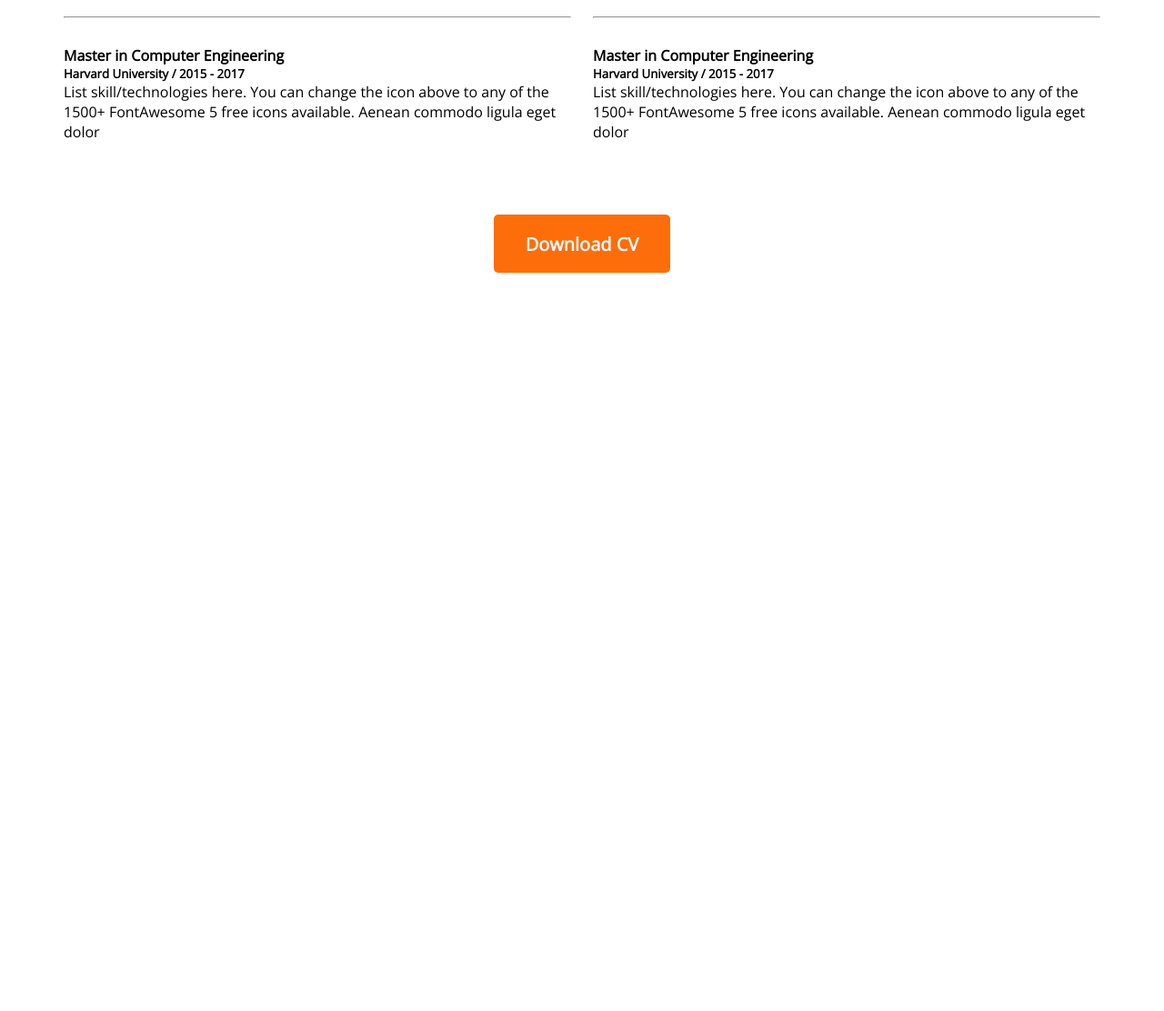
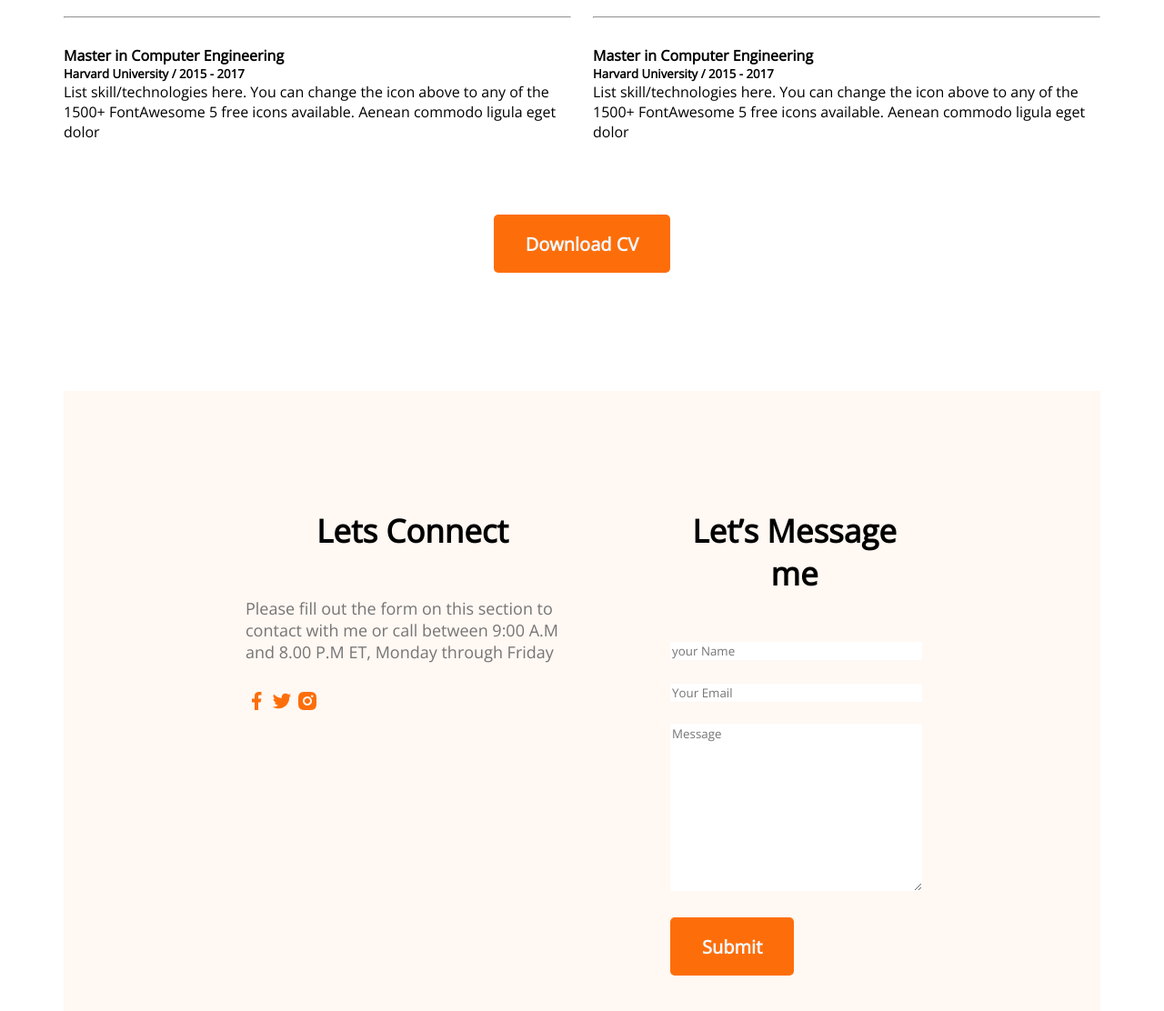
Before and after one commit to Tareq1131/portfolio_webside, a plain HTML site: page index.html in a window 1280 px wide. Shown: the part 2641-3753 px from the top of the page at 91% size. Before the commit the page ends 2941 px from the top, so only its background shows below. Drawn offline with nearby package versions, Linux system fonts and the light colour scheme.

Commit message:
Contact section added

```diff
--- a/index.html
+++ b/index.html
@@ -167,6 +167,36 @@
          </div>
         </section>
 
+        <!-- contact section -->
+        <section class="contact-section">
+          <div>
+            <h3 class="section-title">Lets Connect</h3>
+            <p class="section-description">
+                Please fill out the form on this section to contact with me or call between
+                9:00 A.M and 8.00 P.M ET, Monday through Friday
+            </p>
+            <a href="">
+                <img src="images/icons/facebook.png" alt="">
+            </a>
+            <a href="">
+                <img src="images/icons/twitter.png" alt="">
+            </a>
+            <a href="">
+                <img src="images/icons/insta.png" alt="">
+            </a>
+          </div>
+
+          <div>
+                <h3 class="section-title">Let’s Message me</h3>
+                <form action="">
+                    <input type="text" name="" id=""placeholder="your Name">
+                    <input type="email" name="" id=""placeholder="Your Email">
+                    <textarea name="" id="" cols="30" rows="10" placeholder="Message"></textarea>
+                    <input class="btn-primary" type="submit" value="Submit">
+                </form>
+          </div>
+        </section>
+
     </main>
     <footer>
 
--- a/style/portfolio.css
+++ b/style/portfolio.css
@@ -164,3 +164,25 @@ color: #757575;
    text-align: center;
 
 }
+
+ /* contact section  */
+.contact-section{
+    display: flex;
+    gap: 100px;
+    background:#FFF8F3;
+    padding: 130px 200px;
+}
+.contact-section.section-title{
+text-align: left;
+}
+.contact-section input[type="text"],input[type="email"],textarea{
+    margin-bottom: 24px;
+    border: 0;
+    width: 100%;
+    padding-left: 18px 30px;
+
+}
+
+.contact-section a{
+    text-decoration: none;
+}
```
